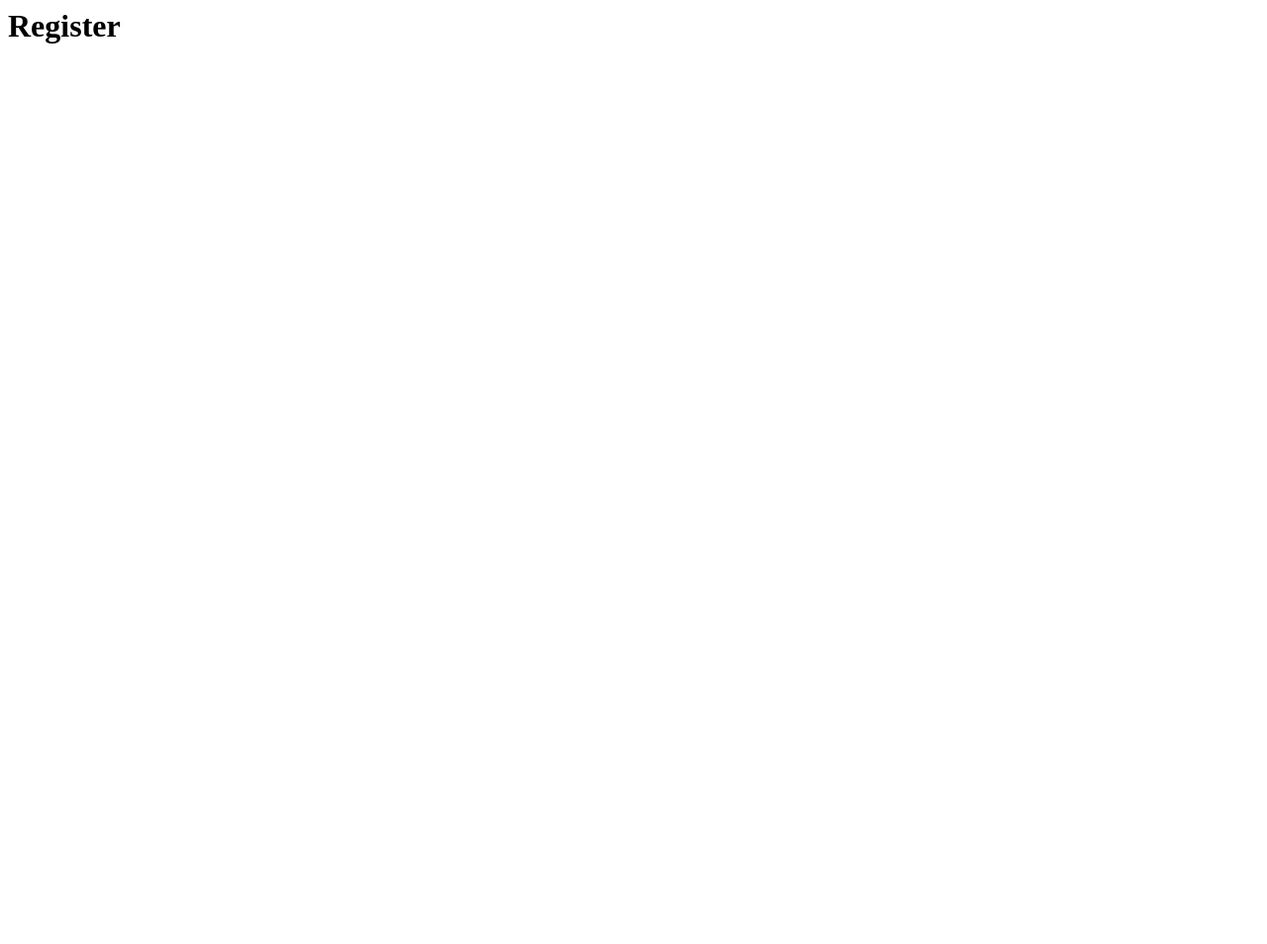
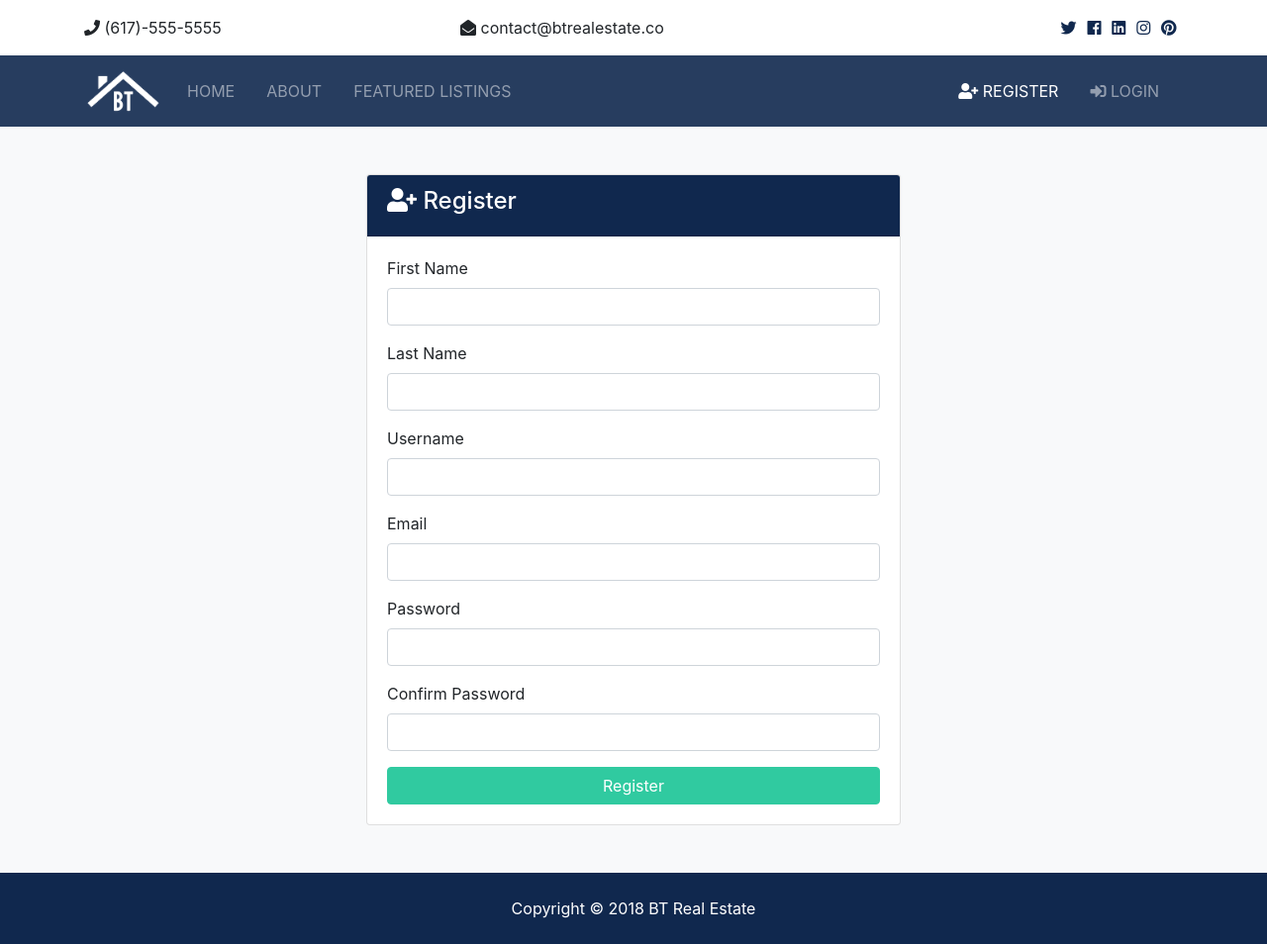
Before and after one commit to macdonald-andrew/real-estate, a Django app: page /accounts/register in a window 1280 px wide. Before the commit the page is almost empty. Shown: the whole page at 99% size. Before the commit the page ends 44 px from the top, so only its background shows below. Run offline with Django 3.2, Linux system fonts and the light colour scheme; some libraries are stand-ins or nearby versions.

Commit message:
User registration completed

```diff
--- a/accounts/views.py
+++ b/accounts/views.py
@@ -1,12 +1,49 @@
 from django.shortcuts import render, redirect
+from django.contrib import messages
+from django.contrib.auth.models import User
 
 # Create your views here.
 
 def register(request):
-  return render(request, 'accounts/register.html')
+  if request.method == 'POST':
+    # Get form values
+    first_name = request.POST['first_name']
+    last_name = request.POST['last_name']
+    username = request.POST['username']
+    email = request.POST['email']
+    password = request.POST['password']
+    password2 = request.POST['password2']
+
+    # Check if passwords match
+    if password == password2:
+      # Check username
+        if User.objects.filter(username=username).exists():
+          messages.error(request, 'That username is taken')
+          return redirect('register')
+        else:
+          if User.objects.filter(email=email).exists():
+            messages.error(request, 'That email is being used')
+            return redirect('register')
+          else:
+            # Looks good
+            user = User.objects.create_user(username=username, password=password, email=email, first_name=first_name, last_name=last_name)
+            # Save user
+            user.save()
+            messages.success(request, 'You are now registered and can log in')
+            return redirect('login')
+
+    else:
+      messages.error(request, 'Passwords do not match')
+      return redirect('register')
+  else:
+    return render(request, 'accounts/register.html')
 
 def login(request):
-  return render(request, 'accounts/login.html')
+  if request.method == 'POST':
+    username = request.POST['username']
+    password = request.POST['password']
+  else:
+    return render(request, 'accounts/login.html')
 
 def logout(request):
   return redirect('index')
--- a/templates/accounts/register.html
+++ b/templates/accounts/register.html
@@ -1 +1,52 @@
-<h1>Register</h1>
+{% extends 'base.html' %}
+
+{% block content %}
+
+<section id="register" class="bg-light py-5">
+    <div class="container">
+      <div class="row">
+        <div class="col-md-6 mx-auto">
+          <div class="card">
+            <div class="card-header bg-primary text-white">
+              <h4>
+                <i class="fas fa-user-plus"></i> Register</h4>
+            </div>
+            <div class="card-body">
+              <!-- Alerts -->
+                {% include 'partials/_alerts.html' %}
+                <form action="{% url 'register' %}" method="POST">
+                  {% csrf_token %}
+                  <div class="form-group">
+                  <label for="first_name">First Name</label>
+                  <input type="text" name="first_name" class="form-control" required>
+                </div>
+                <div class="form-group">
+                  <label for="last_name">Last Name</label>
+                  <input type="text" name="last_name" class="form-control" required>
+                </div>
+                <div class="form-group">
+                  <label for="username">Username</label>
+                  <input type="text" name="username" class="form-control" required>
+                </div>
+                <div class="form-group">
+                  <label for="email">Email</label>
+                  <input type="email" name="email" class="form-control" required>
+                </div>
+                <div class="form-group">
+                  <label for="password2">Password</label>
+                  <input type="password" name="password" class="form-control" required>
+                </div>
+                <div class="form-group">
+                  <label for="password">Confirm Password</label>
+                  <input type="password" name="password2" class="form-control" required>
+                </div>
+                <input type="submit" value="Register" class="btn btn-secondary btn-block">
+              </form>
+            </div>
+          </div>
+        </div>
+      </div>
+    </div>
+  </section>
+
+  {% endblock %}
--- a/templates/pages/index.html
+++ b/templates/pages/index.html
@@ -64,6 +64,9 @@
         </div>
       </div>
     </section>
+
+    <!-- Alerts -->
+    {% include 'partials/_alerts.html' %}
 
     <!-- Listings -->
     <section id="listings" class="py-5">
--- /dev/null
+++ b/templates/partials/_alerts.html
@@ -0,0 +1,19 @@
+{% if messages %}
+  {% for message in messages %}
+    <div id="message" class="container">
+      <div class="alert alert-{{ message.tags }} alert-dismissible text-center" role="alert">
+        <button type="button" class="close" data-dismiss="alert">
+          <span aria-hidden="true">&times;</span>
+        </button>
+        <strong>
+            {% if message.level == DEFAULT_MESSAGE_LEVELS.ERROR %}
+              Error:
+            {% else %}
+              {{ message.tags|title }}
+            {% endif %}
+        </strong>
+        {{ message }}
+      </div>
+    </div>
+  {% endfor %}
+{% endif %}
```
Also changed, not shown: btre/settings.py (+8 -0 lines), templates/accounts/login.html (+38 -1 lines).
